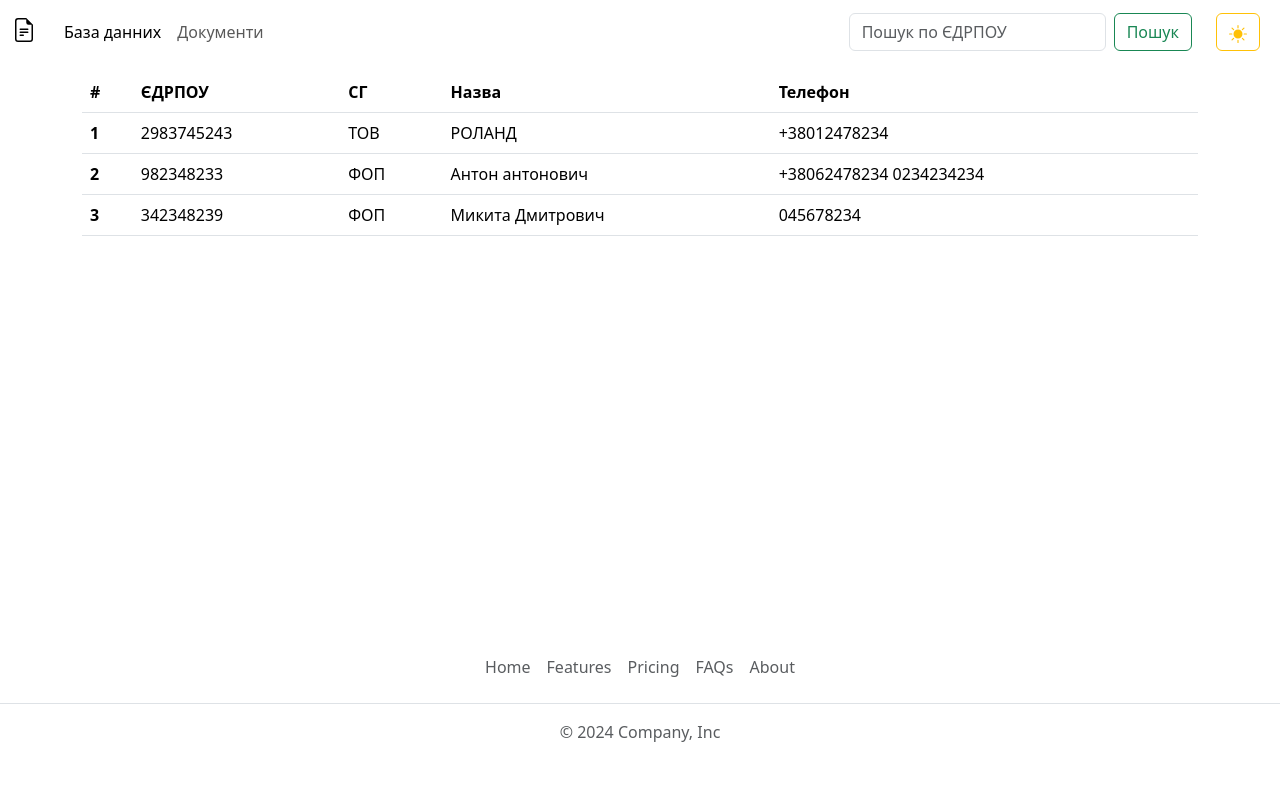
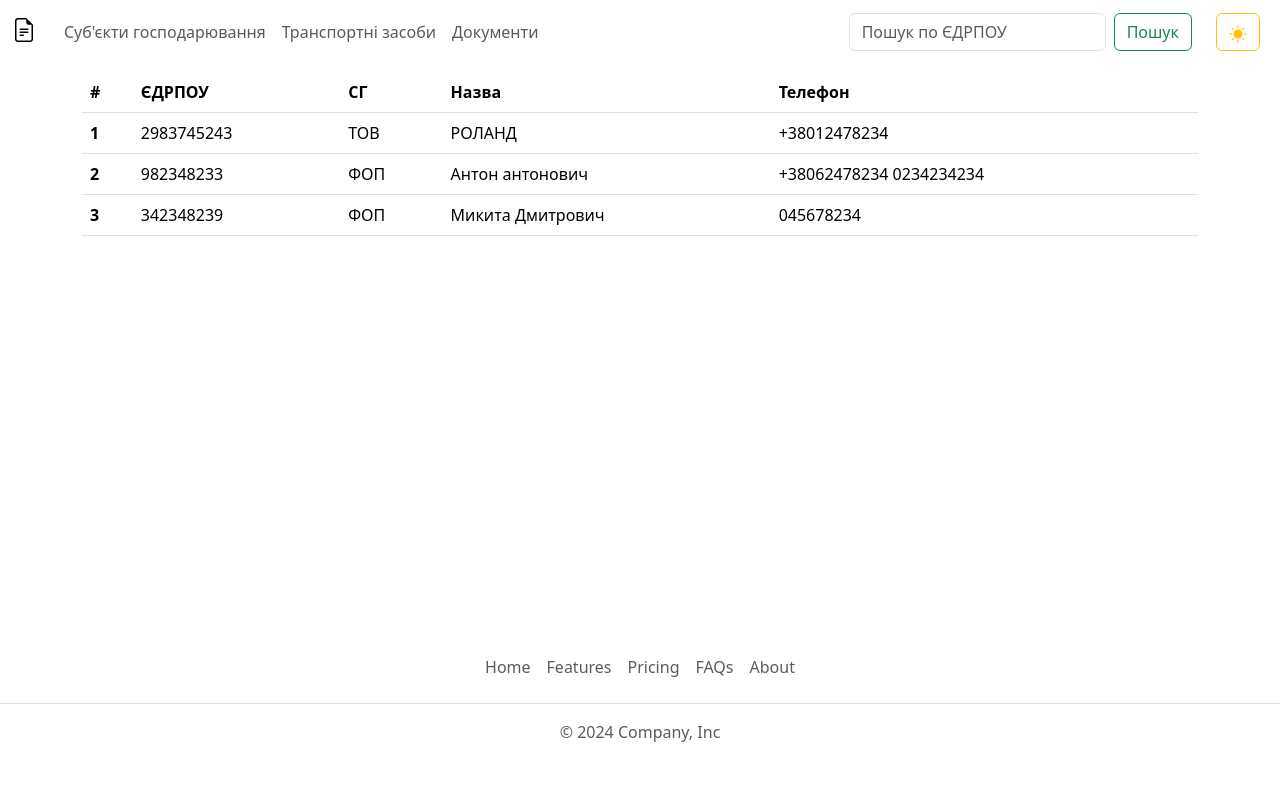
Before and after one commit to berestianyi/doc-simplifier, a Django app: page /business-entities in a window 1280 px wide. Shown: the top 799 px of the page. After the commit the page ends 742 px from the top, so only its background shows below. Run offline with Django 4.2, Linux system fonts and the light colour scheme; some libraries are stand-ins or nearby versions.

Commit message:
added link to navbar

```diff
--- a/src/templates/base.html
+++ b/src/templates/base.html
@@ -9,7 +9,8 @@
     <link rel="stylesheet" href="{% static 'bootstrap/css/bootstrap.min.css' %}">
     <script src="{% static 'bootstrap/js/bootstrap.bundle.min.js' %}"></script>
 </head>
-<body style="min-height: 75rem; padding-top: 4.5rem;">
+<body>
+<div class="d-flex flex-column min-vh-100">
     <nav class="navbar navbar-expand-md navbar fixed-top bg-body">
         <div class="container-fluid">
             <a class="navbar-brand d-flex align-items-center" href="#">
@@ -24,7 +25,10 @@
             <div class="navbar-collapse collapse" id="navbarCollapse" style="">
                 <ul class="navbar-nav me-auto mb-2 mb-md-0">
                     <li class="nav-item">
-                    <a class="nav-link active" aria-current="page" href="#">База данних</a>
+                        <a class="nav-link" href="{% url 'business_entities' %}">Суб'єкти господарювання</a>
+                    </li>
+                    <li class="nav-item">
+                        <a class="nav-link" href="#">Транспортні засоби</a>
                     </li>
                     <li class="nav-item">
                         <a class="nav-link" href="#">Документи</a>
@@ -32,7 +36,8 @@
                 </ul>
                 <div class="d-flex flex-row">
                     <form class="d-flex" role="search">
-                    <input class="form-control me-2" type="search" placeholder="Пошук по ЄДРПОУ" aria-label="Search">
+                        <input class="form-control me-2" type="search" placeholder="Пошук по ЄДРПОУ"
+                               aria-label="Search">
                         <button class="btn btn-outline-success" type="submit">Пошук</button>
                     </form>
                     <button type="button" id="toggleColorModeButton" class="btn btn-outline-warning ms-4 me-2">
@@ -44,12 +49,12 @@
             </div>
         </div>
     </nav>
-<main class="container">
+    <main class="container flex-fill" style="padding-top: 4.5rem;">
         {% block body %}
 
         {% endblock %}
     </main>
-<footer class="py-3 my-4 footer fixed-bottom">
+    <footer class="py-3 my-4 footer">
         <ul class="nav justify-content-center border-bottom pb-3 mb-3">
             <li class="nav-item"><a href="#" class="nav-link px-2 text-body-secondary">Home</a></li>
             <li class="nav-item"><a href="#" class="nav-link px-2 text-body-secondary">Features</a></li>
@@ -59,6 +64,10 @@
         </ul>
         <p class="text-center text-body-secondary">© 2024 Company, Inc</p>
     </footer>
+</div>
 <script src="{% static 'js/colormode.js' %}"></script>
+{% block static %}
+
+{% endblock %}
 </body>
 </html>
```
Lines whose indentation alone changed are shown as unchanged.
